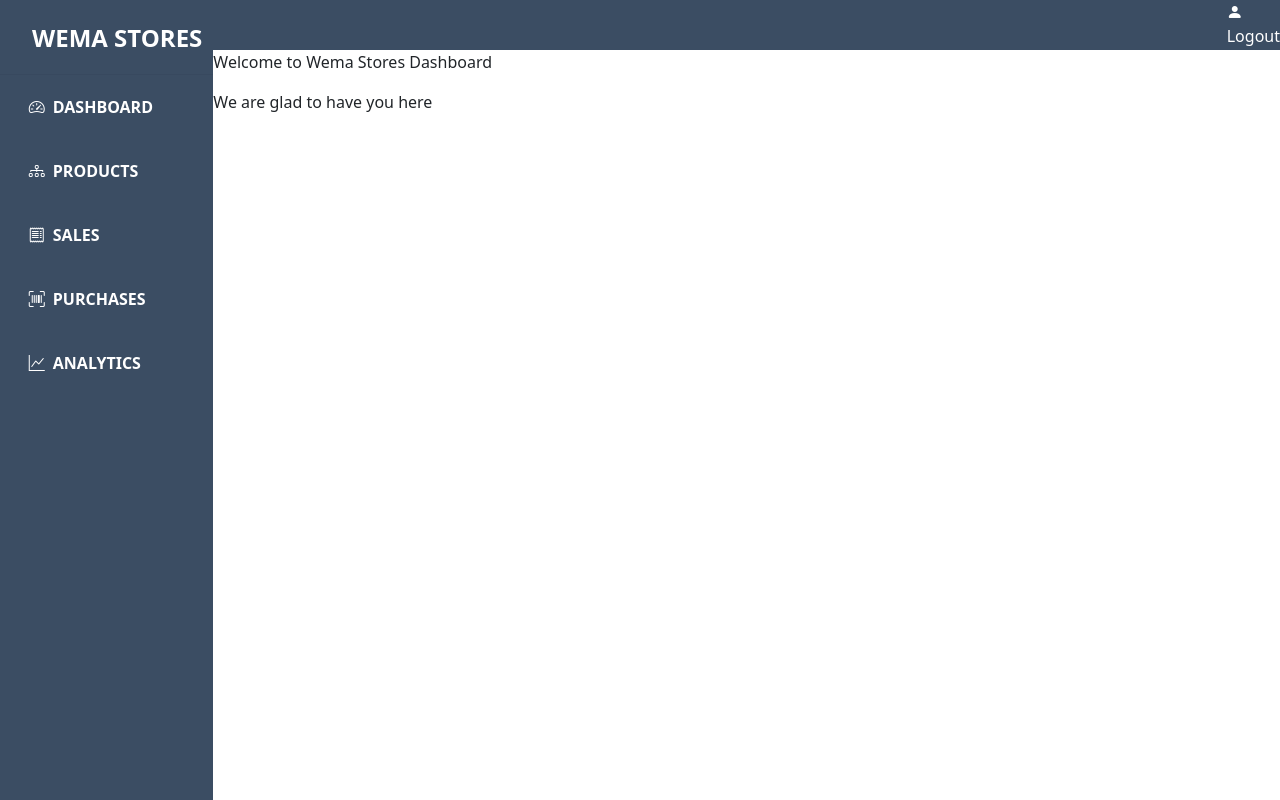
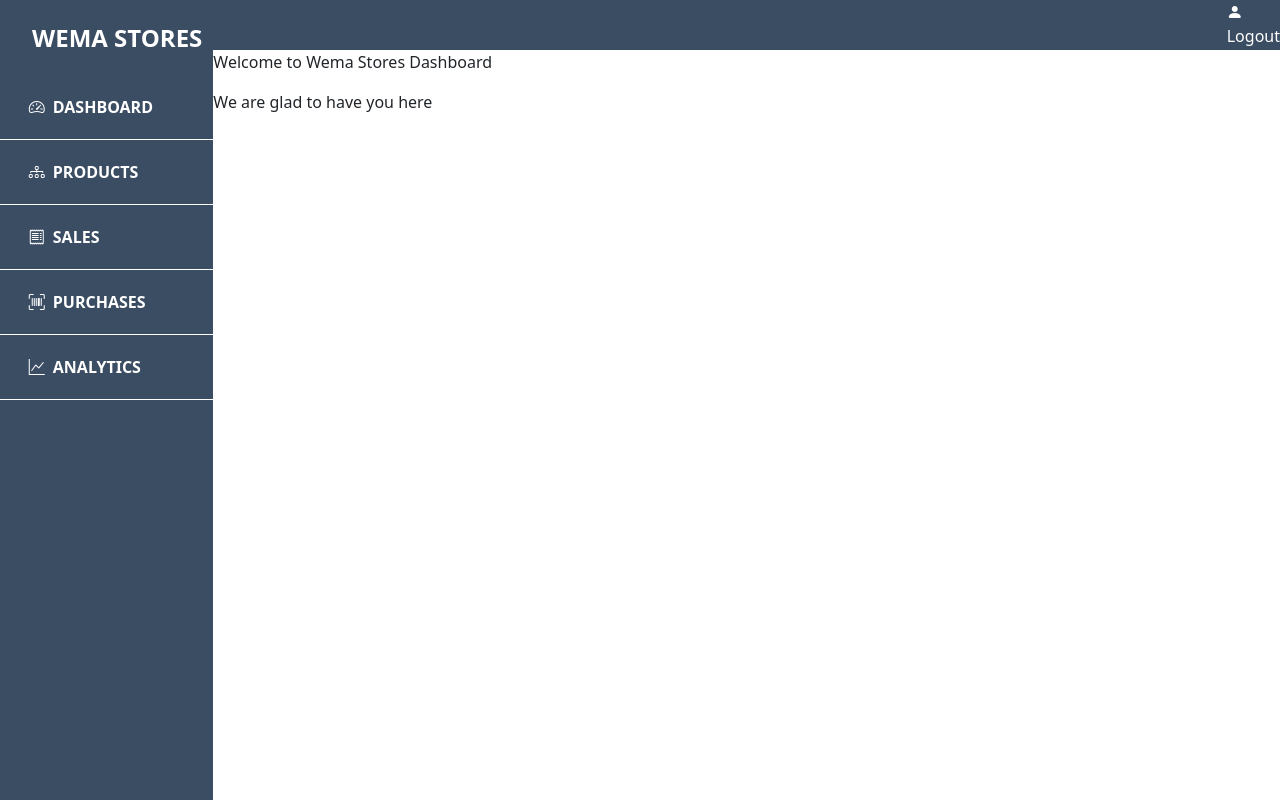
Before and after one commit to Carol254/AngularDashboard, an Angular app: page /dashboard in a window 1280 px wide. Built offline with nearby package versions, Linux system fonts and the light colour scheme.

Commit message:
few changes made

```diff
--- a/src/app/main/side-nav/side-nav.component.css
+++ b/src/app/main/side-nav/side-nav.component.css
@@ -13,9 +13,8 @@
     font-weight: 700;
 }
 
-.navigation-panel-brand,
-._container >li{
-    border-bottom: 1px solid #38495F ;
+.nav-items{
+    border-bottom: 1px solid #fff ;
 }
 .nav-items{
     cursor: pointer;
```
